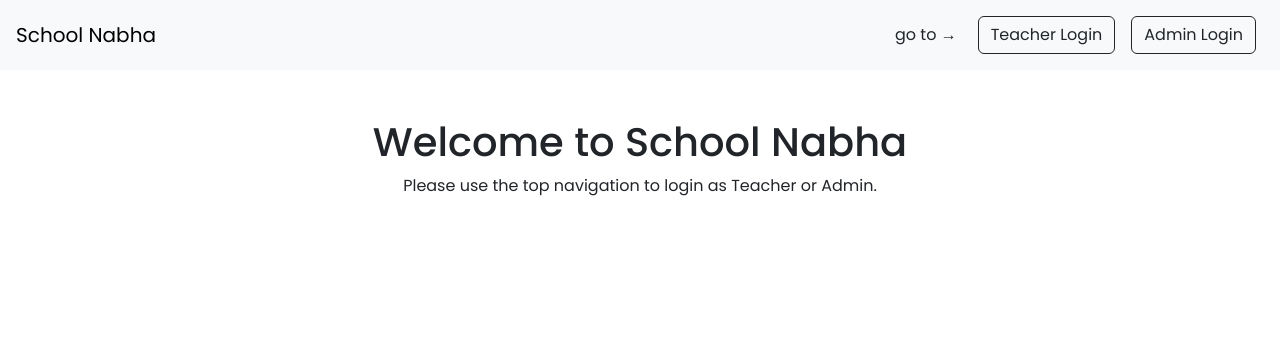
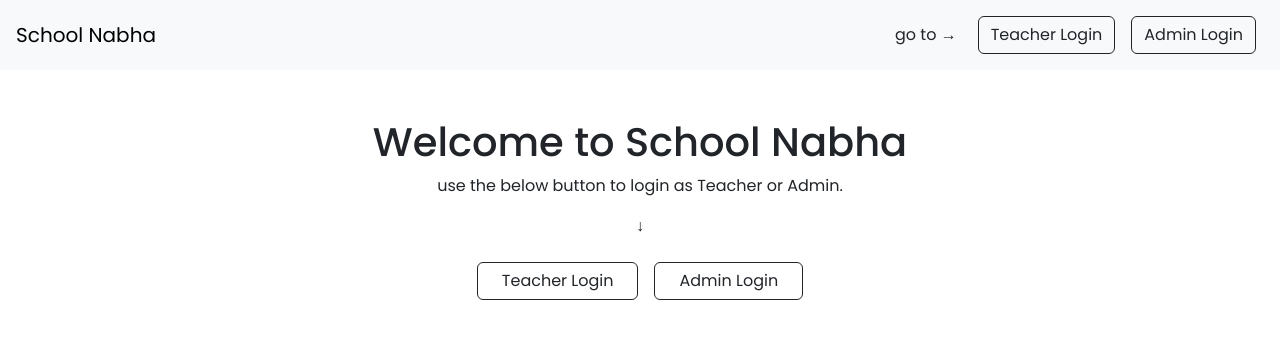
Before and after one commit to MohamedSameer007/school-nabha, a React (Vite) app: page / in a window 1280 px wide. Shown: the top 338 px of the page. Built offline with nearby package versions, Linux system fonts and the light colour scheme; a web font is replaced by a local one.

Commit message:
changes added

```diff
--- a/src/App.jsx
+++ b/src/App.jsx
@@ -1573,8 +1573,23 @@ function LandingPage() {
   return (
     <div className="container text-center mt-5">
       <h1>Welcome to School Nabha</h1>
-      <p>Please use the top navigation to login as Teacher or Admin.</p>
+      <p>use the below button to login as Teacher or Admin.</p>
+      <p>↓</p>
+      <div className="d-flex justify-content-center gap-3 mt-4">
+        <Nav.Link as={Link} to="/teacher/login">
+          <button className="btn btn-outline-dark px-4">
+            Teacher Login
+          </button>
+        </Nav.Link>
+
+        <Nav.Link as={Link} to="/admin/login">
+          <button className="btn btn-outline-dark px-4">
+            Admin Login
+          </button>
+        </Nav.Link>
+      </div>
     </div>
+
   );
 }
 
```
